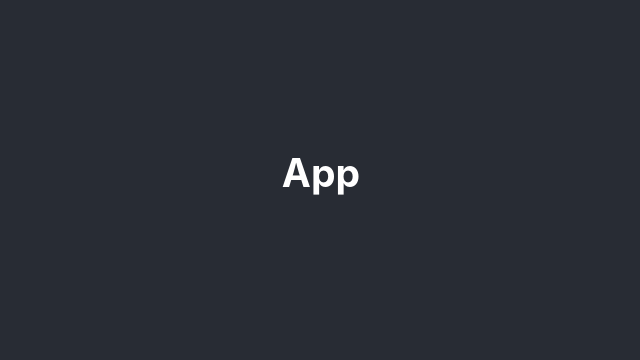
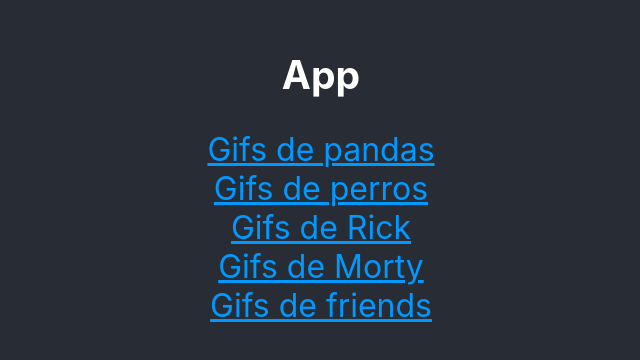
Before and after one commit to VaneSanjinez/giffy, a React (Create React App) app: page / in a window 1280 px wide. Shown: the part 244-604 px from the top of the page, without its empty margins (319-959 px from the left). Built offline with nearby package versions, Linux system fonts and the light colour scheme.

Commit message:
#Add eextra routes and converted to a SPA with Link from wouter

```diff
--- a/src/App.css
+++ b/src/App.css
@@ -21,5 +21,10 @@
 }
 
 button {
-  font-size: 30px;
+  font-size: 48px;
 }
+
+a{
+  color:#09f;
+  font-size: 32px;
+}
--- a/src/App.js
+++ b/src/App.js
@@ -1,7 +1,7 @@
 import React from 'react';
 import './App.css';
 import ListOfGifs from './components/ListOfGifs'
-import {Route} from 'wouter';
+import {Link, Route} from 'wouter';
 
 
 
@@ -10,6 +10,11 @@
     <div className="App">
       <section className="App-content">
         <h1>App</h1>
+        <Link to='/gif/panda'> Gifs de pandas </Link>
+        <Link to='/gif/perros'> Gifs de perros </Link>
+        <Link to='/gif/Rick'> Gifs de Rick </Link>
+        <Link to='/gif/Morty'> Gifs de Morty </Link>
+        <Link to='/gif/friends'> Gifs de friends </Link>
         <Route path = "/gif/:keyword"
         component= {ListOfGifs}/>
         {/* <ListOfGifs keyword='morty'/> */}
```
